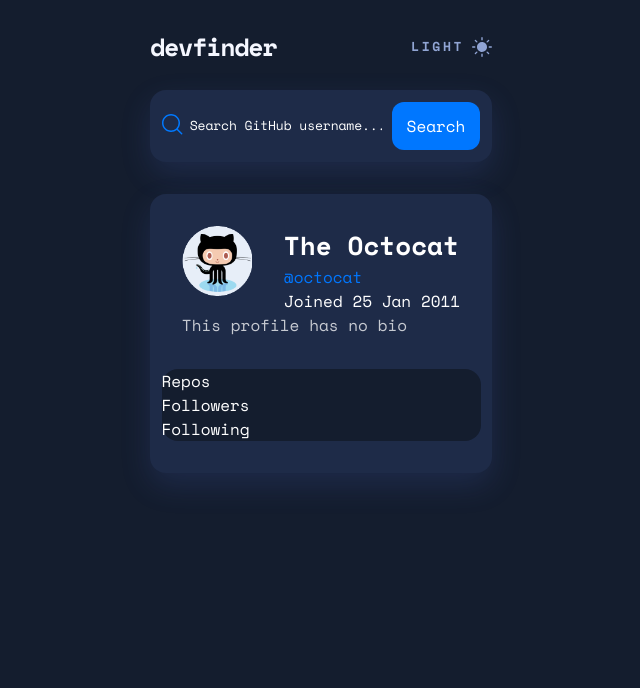
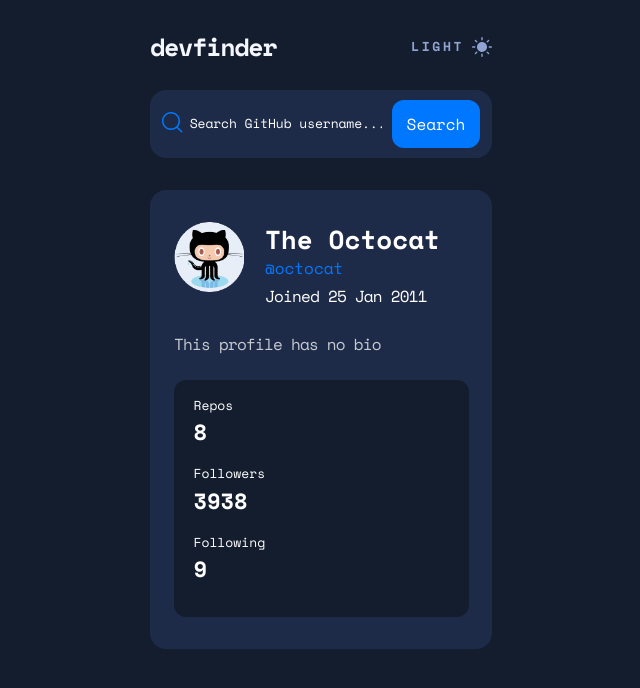
Before and after one commit to YokoMentor/user-search-app, a Next.js app: page / in a window 1280 px wide. Shown: the top 688 px of the page, without its empty margins (319-959 px from the left). Built offline with nearby package versions, Linux system fonts and the light colour scheme.

Commit message:
Adjusted profile info

```diff
--- a/app/page.tsx
+++ b/app/page.tsx
@@ -3,8 +3,13 @@ import { useState } from 'react'
 import styles from './page.module.css'
 
 export default function Page() {
-  const [darkTheme, setDarkTheme] = useState(true);
-  const [themeSwitch, setThemeSwitch] = useState(true);
+const [darkTheme, setDarkTheme] = useState(true);
+const [themeSwitch, setThemeSwitch] = useState(true);
+
+const containerStyle = `${darkTheme ? 'bg-container-dark' : `${styles.shadow && 'bg-container-light'}`}`;
+const userInfoTitle = `${darkTheme ? 'text-container-light' : 'text-heading-dark'} text-[13px]`;
+const userInfo = `${darkTheme ? 'text-container-light' : 'text-username-dark'} font-bold text-[22px] mb-4`;
+const profileInfo = `${darkTheme ? 'text-container-light' : 'text-heading-dark'} tracking-tighter`;
 
 function handleThemeSwitcher() {
     if (themeSwitch) {
@@ -25,31 +30,34 @@ function handleThemeSwitcher() {
             <div className={`${darkTheme ? styles.icon_sun : styles.icon_moon} w-[20px] h-[20px] ml-2`}></div>
           </button>
         </div>
-        <form className={`${darkTheme ? 'bg-container-dark' : 'bg-container-light'} ${styles.shadow} flex justify-between items-center w-full rounded-2xl py-3 px-3 focus-within:outline focus-within:outline-2 focus-within:outline-active shadow-lg`}>
+        <form className={`${containerStyle} flex justify-between items-center w-full rounded-2xl py-2.5 px-3 focus-within:outline focus-within:outline-2 focus-within:outline-active`}>
         <div className='flex w-[220px]'>
             <svg height="24" width="24" viewBox="0 0 28 28" xmlns="http://www.w3.org/2000/svg"><path d="M10.609 0c5.85 0 10.608 4.746 10.608 10.58 0 2.609-.952 5-2.527 6.847l5.112 5.087a.87.87 0 01-1.227 1.233l-5.118-5.093a10.58 10.58 0 01-6.848 2.505C4.759 21.16 0 16.413 0 10.58 0 4.747 4.76 0 10.609 0zm0 1.74c-4.891 0-8.87 3.965-8.87 8.84 0 4.874 3.979 8.84 8.87 8.84a8.855 8.855 0 006.213-2.537l.04-.047a.881.881 0 01.058-.053 8.786 8.786 0 002.558-6.203c0-4.875-3.979-8.84-8.87-8.84z" fill="#0079ff"/></svg>
             <input type='text' placeholder='Search GitHub username...' className={`${darkTheme ? 'placeholder:text-container-light' : 'placeholder:text-heading-dark'} w-[194px] text-[13px] tracking-[-0.01em] ml-1 focus:outline-none`}/>
           </div>
           <button className='text-white w-[88px] h-[48px] bg-active border-container-light rounded-xl focus:outline-2 focus:outline-offset-2 focus:outline-active cursor-pointer'>Search</button>
         </form>
-        <div className={`${darkTheme ? 'bg-container-dark' : 'bg-container-light'} ${styles.shadow} flex flex-col items-center w-full rounded-2xl mt-8`}>
-          <div className='flex flex-col justify-between mt-8'>
-            <div className='flex'>
-              <div className={`${styles.avatar} w-[70px] h-[70px] bg-no-repeat bg-center bg-contain mr-8`}></div>
+        <div className={`${containerStyle} flex flex-col items-center w-full rounded-2xl mt-8`}>
+          <div className='flex flex-col w-full mt-8'>
+            <div className='flex justify-between'>
+              <div className={`${styles.avatar} w-[70px] h-[70px] bg-no-repeat bg-center bg-contain ml-6`}></div>
               <div className='flex flex-col'>
-                <div className='flex flex-col'>
-                  <h1 className={`${darkTheme ? 'text-container-light' : 'text-username-dark'} text-[26px] font-bold`}>The Octocat</h1>
-                  <p className='text-active'>@octocat</p>
+                <div className='flex flex-col mt-1'>
+                  <h1 className={`${darkTheme ? 'text-container-light' : 'text-username-dark'} text-[26px] font-bold leading-none mr-13`}>The Octocat</h1>
+                  <p className='text-active mt-1'>@octocat</p>
                 </div>
-                <div className={`${darkTheme ? 'text-container-light' : 'text-heading-dark'}`}>Joined 25 Jan 2011</div>
+                <div className={`${profileInfo} mt-1`}>Joined 25 Jan 2011</div>
               </div>
             </div>
-          <div className={`${darkTheme ? 'text-container-light' : 'text-heading-dark'} opacity-75`}>This profile has no bio</div>
+          <div className={`${profileInfo} opacity-75 ml-6 mt-6`}>This profile has no bio</div>
           </div>
-          <div className={`${darkTheme ? 'bg-bg-dark text-container-light' : 'bg-bg-light text-heading-dark'} flex flex-col items-start w-[319px] rounded-2xl mt-8 mb-8`}>
-            <div>Repos</div>
-            <div>Followers</div>
-            <div>Following</div>
+          <div className={`${darkTheme ? 'bg-bg-dark' : 'bg-bg-light'} flex flex-col items-start w-[295px] rounded-xl px-5 py-4 mt-6 mb-8`}>
+            <div className={userInfoTitle}>Repos</div>
+            <div className={userInfo}>8</div>
+            <div className={userInfoTitle}>Followers</div>
+            <div className={userInfo}>3938</div>
+            <div className={userInfoTitle}>Following</div>
+            <div className={userInfo}>9</div>
           </div>
         </div>
       </div>
```
